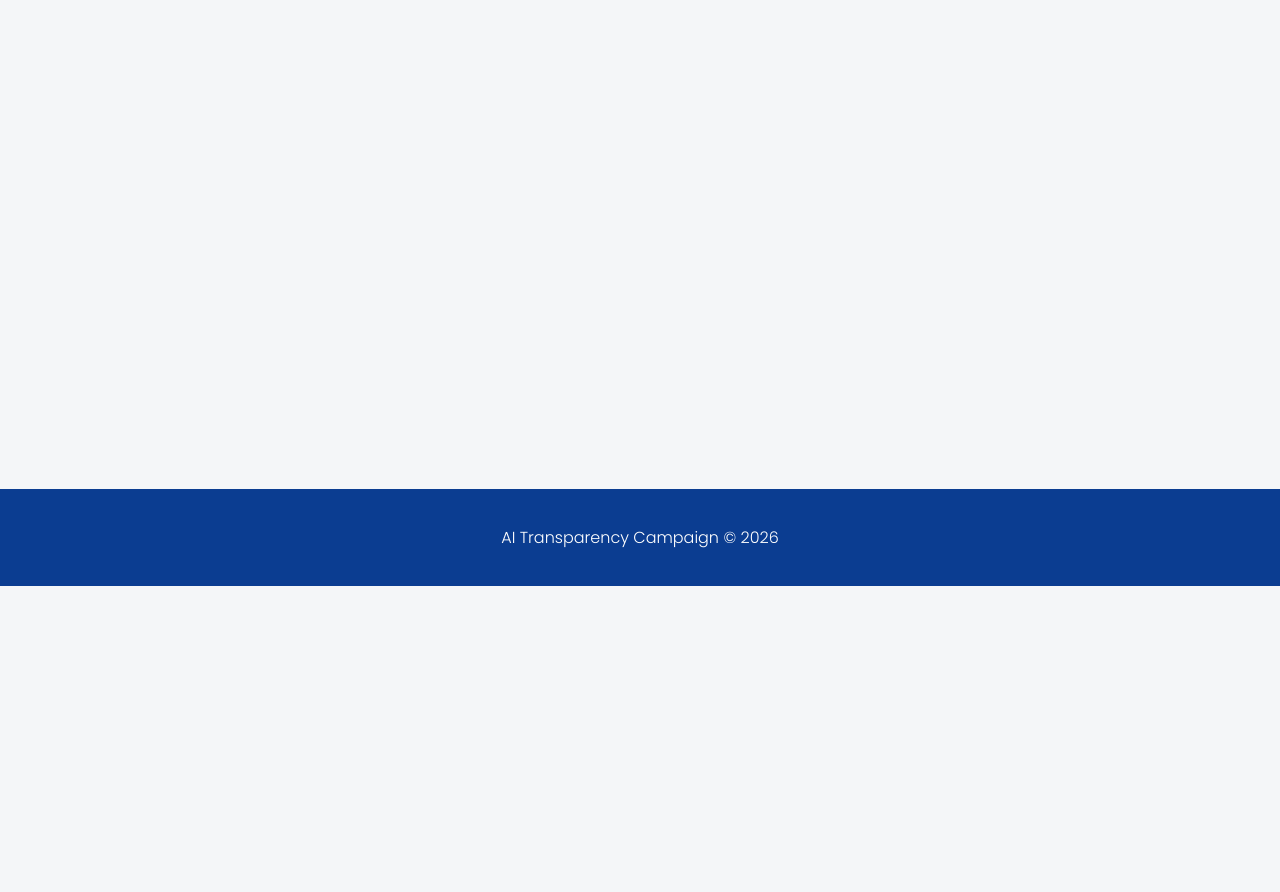
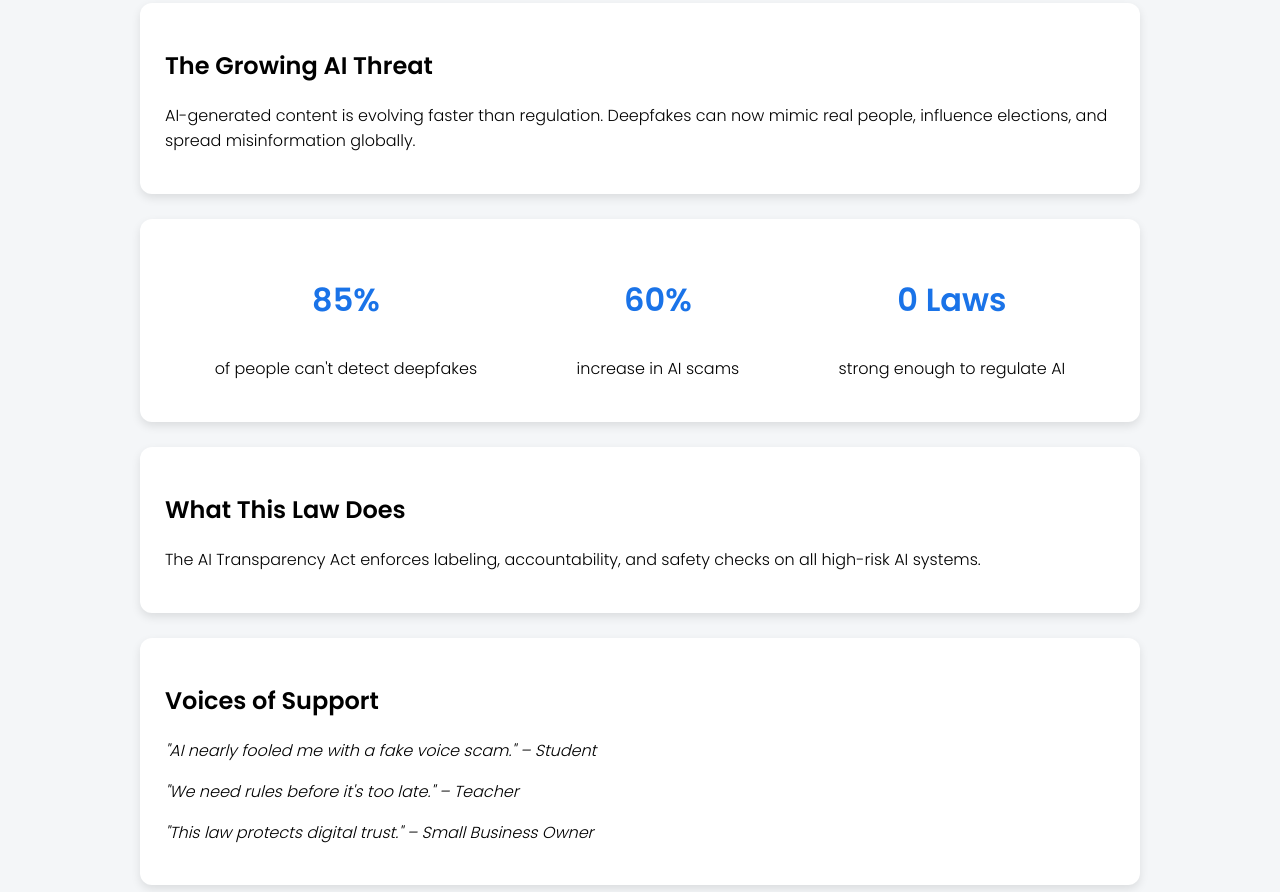
Before and after one commit to 27091-lab/27091-lab.github.io, a plain HTML site: page index.html in a window 1280 px wide. Shown: the part 608-1500 px from the top of the page. Before the commit the page ends 1194 px from the top, so only its background shows below. Drawn offline with Linux system fonts and the light colour scheme.

Commit message:
Update index.html

```diff
--- a/index.html
+++ b/index.html
@@ -3,15 +3,23 @@
 <head>
   <title>AI Transparency Act</title>
 
-  <!-- Google Font -->
   <link href="https://fonts.googleapis.com/css2?family=Poppins:wght@300;600&display=swap" rel="stylesheet">
-
   <link rel="stylesheet" href="style.css">
 </head>
 
 <body>
 
+<div class="toggle" onclick="toggleDarkMode()">🌙</div>
+
 <nav>
+  <div class="logo">
+    <!-- SVG Logo -->
+    <svg width="30" height="30" viewBox="0 0 100 100" fill="white">
+      <circle cx="50" cy="50" r="40"/>
+      <text x="50%" y="55%" text-anchor="middle" fill="#0b3d91" font-size="30" font-family="Arial" dy=".3em">AI</text>
+    </svg>
+    ATDA Campaign
+  </div>
   <a href="index.html">Home</a>
   <a href="law.html">The Law</a>
   <a href="support.html">Support</a>
@@ -19,27 +27,48 @@
 
 <div class="hero">
   <h1>Protect Truth in the Age of AI</h1>
-  <p>Stop deepfakes. Demand transparency. Protect people.</p>
+  <p>Deepfakes and hidden AI threaten trust. This law restores it.</p>
   <a href="support.html" class="button">Vote YES</a>
 </div>
 
 <div class="container">
 
   <div class="section">
-    <h2>🚨 The Problem</h2>
+    <h2>The Growing AI Threat</h2>
     <p>
-      AI-generated content is becoming impossible to distinguish from reality.
-      Deepfakes can spread misinformation, scams, and manipulation.
+      AI-generated content is evolving faster than regulation. Deepfakes can now
+      mimic real people, influence elections, and spread misinformation globally.
+    </p>
+  </div>
+
+  <div class="section stats">
+    <div class="stat">
+      <h3>85%</h3>
+      <p>of people can't detect deepfakes</p>
+    </div>
+    <div class="stat">
+      <h3>60%</h3>
+      <p>increase in AI scams</p>
+    </div>
+    <div class="stat">
+      <h3>0 Laws</h3>
+      <p>strong enough to regulate AI</p>
+    </div>
+  </div>
+
+  <div class="section">
+    <h2>What This Law Does</h2>
+    <p>
+      The AI Transparency Act enforces labeling, accountability, and safety checks
+      on all high-risk AI systems.
     </p>
   </div>
 
   <div class="section">
-    <h2>📜 Our Solution</h2>
-    <p>
-      The AI Transparency & Deepfake Accountability Act ensures that all AI content
-      is clearly labeled and regulated.
-    </p>
-    <a href="law.html" class="button">Learn More</a>
+    <h2>Voices of Support</h2>
+    <p class="testimonial">"AI nearly fooled me with a fake voice scam." – Student</p>
+    <p class="testimonial">"We need rules before it's too late." – Teacher</p>
+    <p class="testimonial">"This law protects digital trust." – Small Business Owner</p>
   </div>
 
 </div>
@@ -48,5 +77,6 @@
   <p>AI Transparency Campaign © 2026</p>
 </footer>
 
+<script src="script.js"></script>
 </body>
 </html>
```
